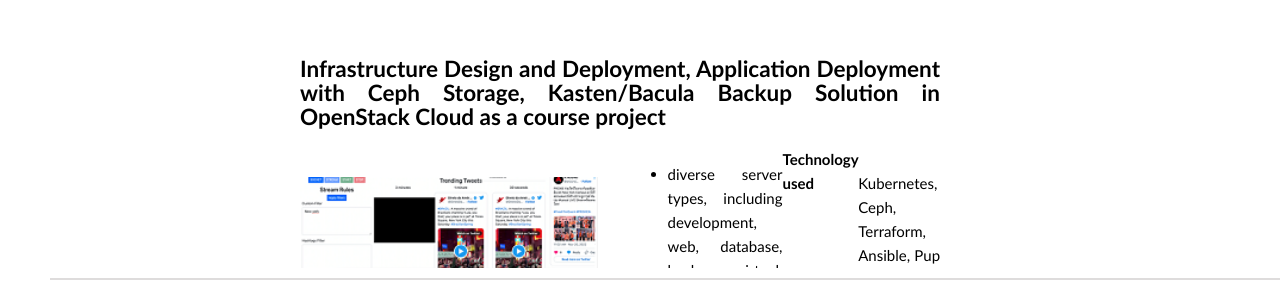
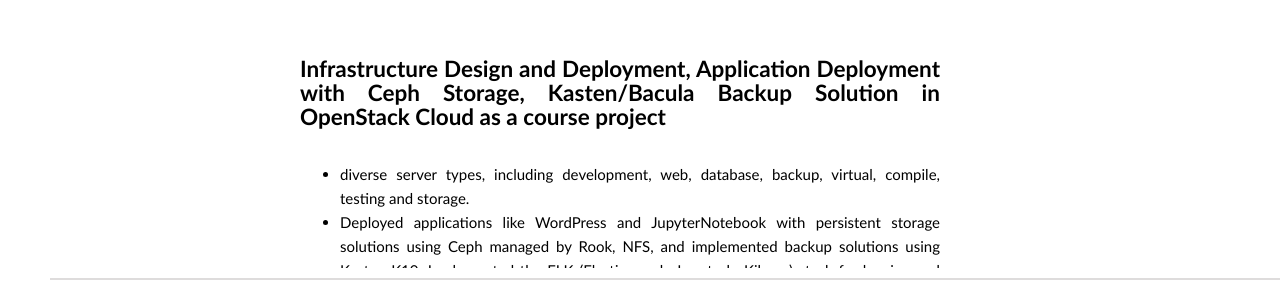
Before and after one commit to sharmina-lina/sharmina-lina.github.io, a plain HTML site: page Portfolio/project.html in a window 1280 px wide. Shown: the part 372-669 px from the top of the page. Drawn offline with nearby package versions, Linux system fonts and the light colour scheme.

Commit message:
its works

```diff
--- a/Portfolio/project.html
+++ b/Portfolio/project.html
@@ -40,9 +40,9 @@
 
         <h2 style="margin-top:40px;">Infrastructure Design and Deployment, Application Deployment with Ceph Storage, Kasten/Bacula Backup Solution in OpenStack Cloud as a course project</h2>
 
-        <div style="display: flex;">
-          <img src="./img/livetweet.PNG" style="flex-basis: 50%; margin-right: 10px; height: 100px; margin-top: 30px;" />
-          <p style="flex-basis: 50%; margin-left: 20px;">
+        <div>
+
+          <p style="flex-basis: 50%;">
 
             <ul>
               <li> diverse server types, including development, web, database, backup, virtual, compile, testing and storage.</li>
@@ -51,16 +51,12 @@
             </ul>
             <strong>Technology used</strong><br>
             Kubernetes, Ceph, Terraform, Ansible, Puppet, K10, Elasticsearch, Logstash, Kibana, Prometheus, Grafana, Ubuntu/Debian, OpenStack Cloud.
-            <!---
-            <img src="./img/python.png" style="left: 10px; height: 30px;width: 35px;" />
-            <img src="./img/django.png" style="left: 60px;height: 30px;width: 35px;" />
-            <img src="./img/javascript.png" style="left: 110px;height: 30px;width: 35px;" />  -->
 
           </p>
+
         </div>
 
-
-        <h2>Autoscaling of Online Gaming Server</h2>
+    <h2>Autoscaling of Online Gaming Server</h2>
 
         <div>
 
```
